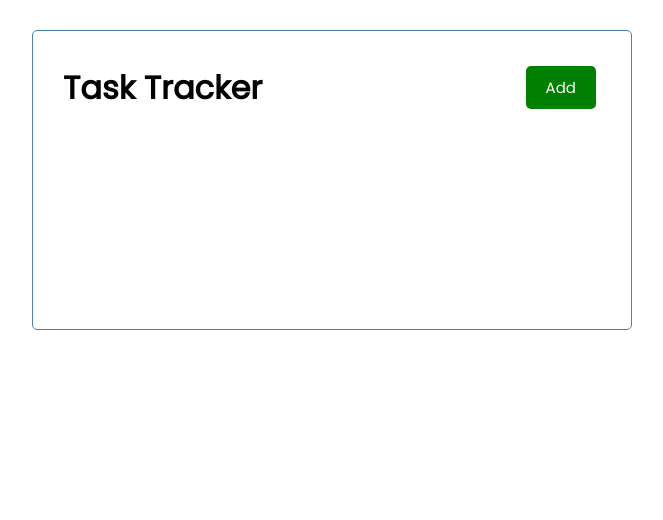
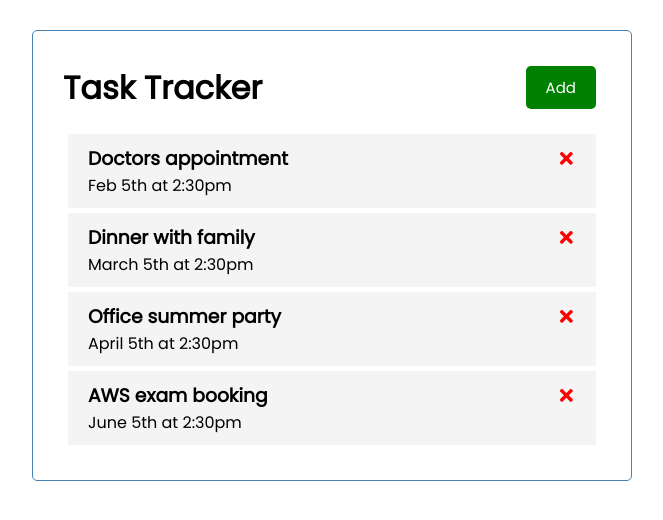
Before and after one commit to lakshanrcosta/react-task-tracker, a React (Create React App) app: page / in a window 1280 px wide. Shown: the top 520 px of the page, without its empty margins (308-971 px from the left). Built offline with nearby package versions, Linux system fonts and the light colour scheme.

Commit message:
Added tasks component sub component

```diff
--- a/src/App.js
+++ b/src/App.js
@@ -1,14 +1,17 @@
 import React from "react";
 import Header from "./components/header";
+import Tasks from "./components/tasks";
+import tasksData from "./tasks.json";
+import { useState } from "react";
 
-class App extends React.Component {
-  render() {
-    return (
-      <div className={"container"}>
-        <Header title="Task Tracker" />
-      </div>
-    );
-  }
-}
+const App = () => {
+  const [tasks, setTasks] = useState([tasksData.tasks]);
+  return (
+    <div className={"container"}>
+      <Header title="Task Tracker" />
+      <Tasks tasks={tasks[0]} />
+    </div>
+  );
+};
 
 export default App;
--- a/src/components/header.js
+++ b/src/components/header.js
@@ -6,7 +6,7 @@
   return (
     <header className={"header"}>
       <h1>{title}</h1>
-      <Button text={"Add"} color={"green"} onClick={onClick()} />
+      <Button text={"Add"} color={"green"} onClick={onClick} />
     </header>
   );
 };
--- /dev/null
+++ b/src/components/task.js
@@ -0,0 +1,19 @@
+import PropTypes from "prop-types";
+import { FaTimes } from "react-icons/fa";
+
+const Task = ({ task }) => {
+  return (
+    <div className={"task"}>
+      <h3>
+        {task.text} <FaTimes style={{ color: "red", cursor: "pointer" }} />
+      </h3>
+      <p>{task.date}</p>
+    </div>
+  );
+};
+
+Task.propTypes = {
+  task: PropTypes.object,
+};
+
+export default Task;
--- /dev/null
+++ b/src/components/tasks.js
@@ -0,0 +1,18 @@
+import PropTypes from "prop-types";
+import Task from "./task";
+
+const Tasks = ({ tasks }) => {
+  return (
+    <div>
+      {tasks.map((task) => (
+        <Task key={task._id} task={task} />
+      ))}
+    </div>
+  );
+};
+
+Tasks.propTypes = {
+  tasks: PropTypes.array,
+};
+
+export default Tasks;
--- /dev/null
+++ b/src/tasks.json
@@ -0,0 +1,28 @@
+{
+  "tasks": [
+    {
+      "_id": 1,
+      "text": "Doctors appointment",
+      "date": "Feb 5th at 2:30pm",
+      "reminder": true
+    },
+    {
+      "_id": 2,
+      "text": "Dinner with family",
+      "date": "March 5th at 2:30pm",
+      "reminder": true
+    },
+    {
+      "_id": 3,
+      "text": "Office summer party",
+      "date": "April 5th at 2:30pm",
+      "reminder": true
+    },
+    {
+      "_id": 4,
+      "text": "AWS exam booking",
+      "date": "June 5th at 2:30pm",
+      "reminder": true
+    }
+  ]
+}
```
